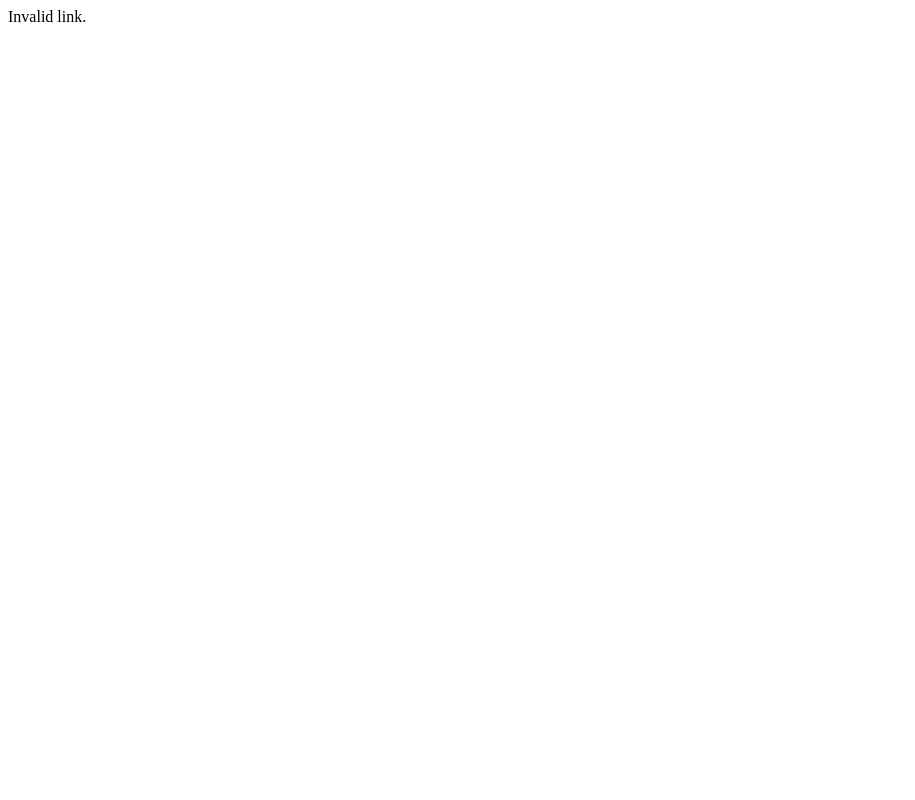
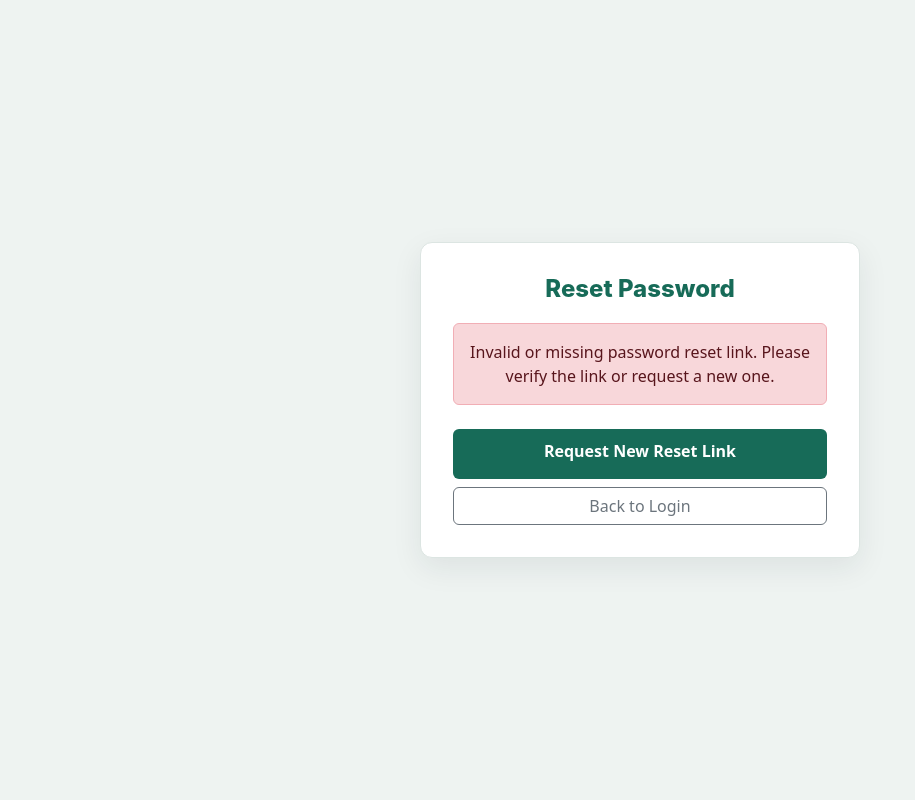
Before and after one commit to gouvkimsea/rental-service, a PHP site: page /reset_password.php in a window 1280 px wide. Before the commit the part shown is almost empty. Shown: the whole page, without its empty margins (0-915 px from the left). Run offline with PHP 8.4, Linux system fonts and the light colour scheme; some libraries are stand-ins or nearby versions.

Commit message:
fix(auth): improve reset_password UX error handling and integrate recovery link in login

```diff
--- a/login.php
+++ b/login.php
@@ -73,9 +73,12 @@ if ($_SERVER['REQUEST_METHOD'] == 'POST') {
                         <label><b>Username</b></label>
                         <input type="text" name="username" class="form-control" placeholder="Enter name" required>
                     </div>
-                    <div class="form-group mb-3">
+                    <div class="form-group mb-2">
                         <label><b>Password</b></label>
                         <input type="password" name="password" class="form-control" placeholder="Enter password" required>
+                    </div>
+                    <div class="text-end mb-3">
+                        <a href="forgot_password.php" class="text-muted small text-decoration-none">Forgot password?</a>
                     </div>
                     <div class="d-grid mb-3">
                         <div style="display:flex; justify-content:space-between; align-items:center;">
@@ -85,7 +88,6 @@ if ($_SERVER['REQUEST_METHOD'] == 'POST') {
                     </div>
                     <div class="text-center">
                         <p class="auth-switch">Don't have an account? <a href="signin.php">Sign up</a></p>
-
                     </div>
                 </form>
             </div>
--- a/reset_password.php
+++ b/reset_password.php
@@ -1,15 +1,16 @@
 <?php
 require_once 'config.php';
+require_once 'rental_service.php';
 
 $error = '';
 $success = '';
-$token = $_GET['token'] ?? '';
-$email = $_GET['email'] ?? '';
+$invalid_link_error = '';
+$token = trim($_GET['token'] ?? '');
+$email = trim($_GET['email'] ?? '');
 
 if (!$token || !$email) {
-    die('Invalid link.');
-}
-
+    $invalid_link_error = 'Invalid or missing password reset link. Please verify the link or request a new one.';
+} else {
     // Validate token
     $stmt = $conn->prepare("SELECT created_at FROM password_resets WHERE email = ? AND token = ?");
     $stmt->bind_param("ss", $email, $token);
@@ -17,25 +18,26 @@ $stmt->execute();
     $result = $stmt->get_result();
 
     if ($result->num_rows !== 1) {
-    die('Invalid or expired password reset link.');
-}
+        $invalid_link_error = 'This password reset link is invalid or has already been used.';
+    } else {
         $reset_data = $result->fetch_assoc();
 
-// Check expiration (e.g. 1 hour)
+        // Check expiration (1 hour)
         if (strtotime($reset_data['created_at']) < strtotime('-1 hour')) {
             $delExpired = $conn->prepare("DELETE FROM password_resets WHERE email = ?");
             $delExpired->bind_param("s", $email);
             $delExpired->execute();
-    die('This password reset link has expired. Please request a new one.');
+            $invalid_link_error = 'This password reset link has expired (links are valid for 1 hour). Please request a new one.';
+        }
+    }
 }
 
-if ($_SERVER['REQUEST_METHOD'] === 'POST' && isset($_POST['password'])) {
-    if (!hash_equals($_SESSION['csrf_token'], $_POST['csrf_token'] ?? '')) {
-        die('Invalid request.');
-    }
-
-    $new_password = $_POST['password'];
-    $confirm_password = $_POST['confirm_password'];
+if (!$invalid_link_error && $_SERVER['REQUEST_METHOD'] === 'POST' && isset($_POST['password'])) {
+    if (!hash_equals($_SESSION['csrf_token'] ?? '', $_POST['csrf_token'] ?? '')) {
+        $error = 'Invalid security token. Please refresh the page and try again.';
+    } else {
+        $new_password = $_POST['password'] ?? '';
+        $confirm_password = $_POST['confirm_password'] ?? '';
 
         if ($new_password !== $confirm_password) {
             $error = "Passwords do not match.";
@@ -52,7 +54,10 @@ if ($_SERVER['REQUEST_METHOD'] === 'POST' && isset($_POST['password'])) {
             $del->bind_param("s", $email);
             $del->execute();
 
-        $success = "Password reset successfully! You can now <a href='login.php'>Login</a>.";
+            RentalService::logSystemAudit($conn, null, 'guest', 'auth_permission', 'PASSWORD_RESET', null, 'user', "Password reset completed successfully for email: $email");
+
+            $success = "Your password has been reset successfully! You can now <a href='login.php' class='fw-bold'>Log in</a>.";
+        }
     }
 }
 ?>
@@ -60,36 +65,56 @@ if ($_SERVER['REQUEST_METHOD'] === 'POST' && isset($_POST['password'])) {
 <html lang="en">
 <head>
     <meta charset="UTF-8">
-    <title>Reset Password</title>
+    <meta name="viewport" content="width=device-width, initial-scale=1.0">
+    <title>Reset Password - JOUL Rental Service</title>
     <link rel="stylesheet" href="style.css">
+    <link href="https://cdn.jsdelivr.net/npm/bootstrap@5.3.3/dist/css/bootstrap.min.css" rel="stylesheet">
     <style>
-        .container { max-width: 400px; margin: 80px auto; background: #fff; padding: 30px; border-radius: 8px; box-shadow: 0 0 10px rgba(0,0,0,0.1); }
+        body { background: #eef3f1; min-height: 100vh; display: flex; align-items: center; justify-content: center; }
+        .reset-card { width: 100%; max-width: 440px; background: #fff; padding: 32px; border-radius: 12px; box-shadow: 0 10px 30px rgba(25,42,50,0.08); border: 1px solid var(--color-border, #cbd8d4); }
+        .reset-card h2 { color: var(--color-forest, #174f45); font-family: Inter, Arial, sans-serif; font-size: 24px; font-weight: 780; margin-bottom: 20px; text-align: center; }
+        .submit-btn { background: var(--color-forest, #174f45); color: #fff; border: none; padding: 10px; border-radius: 6px; font-weight: 600; width: 100%; }
+        .submit-btn:hover { background: #133f37; color: #fff; }
     </style>
 </head>
 <body>
-    <div class="container">
+    <div class="reset-card">
         <h2>Reset Password</h2>
 
+        <?php if ($invalid_link_error): ?>
+            <div class="alert alert-danger text-center py-3 mb-4">
+                <?= htmlspecialchars($invalid_link_error) ?>
+            </div>
+            <div class="d-grid gap-2">
+                <a href="forgot_password.php" class="btn btn-primary submit-btn text-center text-decoration-none">Request New Reset Link</a>
+                <a href="login.php" class="btn btn-outline-secondary text-center">Back to Login</a>
+            </div>
+        <?php elseif ($success): ?>
+            <div class="alert alert-success text-center py-3 mb-4">
+                <?= $success ?>
+            </div>
+            <div class="d-grid">
+                <a href="login.php" class="btn btn-primary submit-btn text-center text-decoration-none">Go to Login</a>
+            </div>
+        <?php else: ?>
             <?php if ($error): ?>
-            <div class="alert" style="color:#a72d25; margin-bottom:15px;"><?= htmlspecialchars($error) ?></div>
+                <div class="alert alert-danger py-2 mb-3"><?= htmlspecialchars($error) ?></div>
             <?php endif; ?>
 
-        <?php if ($success): ?>
-            <div class="alert alert-success" style="background:#dfe7d8; padding:10px; border-radius:4px;">
-                <?= $success ?>
+            <form method="post">
+                <input type="hidden" name="csrf_token" value="<?= htmlspecialchars($_SESSION['csrf_token'] ?? '') ?>">
+                <div class="mb-3">
+                    <label class="form-label fw-semibold">New Password</label>
+                    <input type="password" name="password" class="form-control" placeholder="At least 6 characters" required autofocus minlength="6">
                 </div>
-        <?php else: ?>
-            <form method="post">
-                <input type="hidden" name="csrf_token" value="<?= $_SESSION['csrf_token'] ?>">
-                <div class="form-group">
-                    <label>New Password</label>
-                    <input type="password" name="password" required>
+                <div class="mb-4">
+                    <label class="form-label fw-semibold">Confirm Password</label>
+                    <input type="password" name="confirm_password" class="form-control" placeholder="Re-enter password" required minlength="6">
                 </div>
-                <div class="form-group">
-                    <label>Confirm Password</label>
-                    <input type="password" name="confirm_password" required>
+                <button type="submit" class="submit-btn mb-3">Save New Password</button>
+                <div class="text-center">
+                    <a href="login.php" class="text-muted small text-decoration-none">&larr; Back to Login</a>
                 </div>
-                <button type="submit" class="submit-btn" style="width:100%;">Save Password</button>
             </form>
         <?php endif; ?>
     </div>
```
Lines whose indentation alone changed are shown as unchanged.
